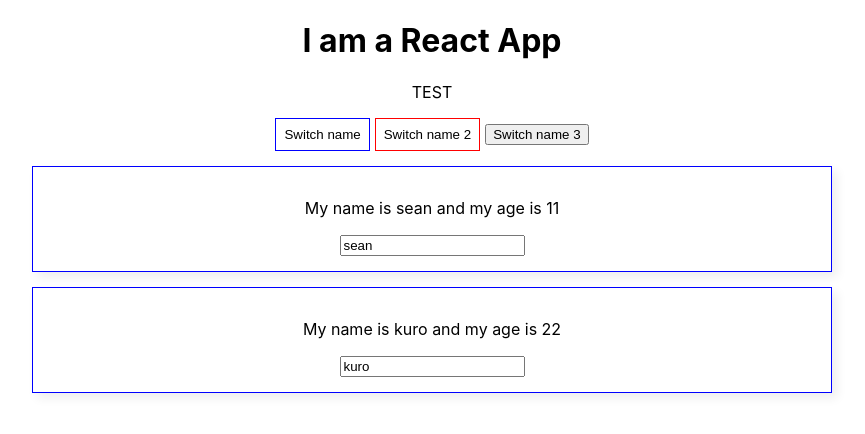
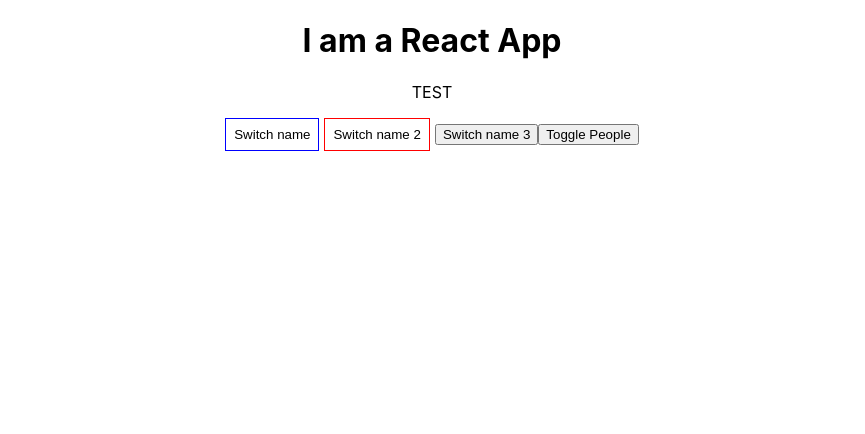
Before and after one commit to seanhuang514/ReactTheCompleteGuide, a React (Create React App) app: page / in a window 1280 px wide. Shown: the top 434 px of the page, without its empty margins (208-1073 px from the left). Built offline with nearby package versions, Linux system fonts and the light colour scheme.

Commit message:
51. Rendering Content Conditionally
在 JSX 裡用 `condition ? 'msg' : null` 的方式去做condition判斷，在 condition裡面只能有一個 element tag, else 的 null 表示什麼都不render

```diff
--- a/src/App.js
+++ b/src/App.js
@@ -29,7 +29,8 @@
       people: [
         { name: newName, age: 11 },
         { name: 'sean2222', age: 222 }
-      ]
+      ],
+      showPeople: false
     }, () => console.log(this.state))
   };
 
@@ -41,6 +42,7 @@
       ]
     }, () => console.log(this.state))
   };
+
   myStyle = () => {
     return {
       backgroundColor: 'white',
@@ -50,6 +52,15 @@
       marginRight: '5px',
     }
   }
+
+  togglePeople = () => {
+    const isShowPeople = this.state.showPeople
+    this.setState({
+      showPeople: !isShowPeople
+    })
+  }
+
+
   render() {
     const style = {
       marginRight: '5px',
@@ -69,6 +80,10 @@
         {/* 兩種帶參數給 function 的方法 */}
         <button style={style} onClick={() => this.switchNameHandle2('QQQ')}>Switch name 2</button>
         <button onClick={this.switchNameHandle2.bind(this,'WWWW')}>Switch name 3</button>
+        <button onClick={this.togglePeople}>Toggle People</button>
+        {
+          this.state.showPeople ?
+            <div>
               <Person
               name={this.state.people[0].name}
               age={this.state.people[0].age}
@@ -78,6 +93,9 @@
               </Person>
               <Person name={this.state.people[1].name} age={this.state.people[1].age}></Person>
             </div>
+          : null
+        }
+      </div>
     );
   }
 }
```
Lines whose indentation alone changed are shown as unchanged.
